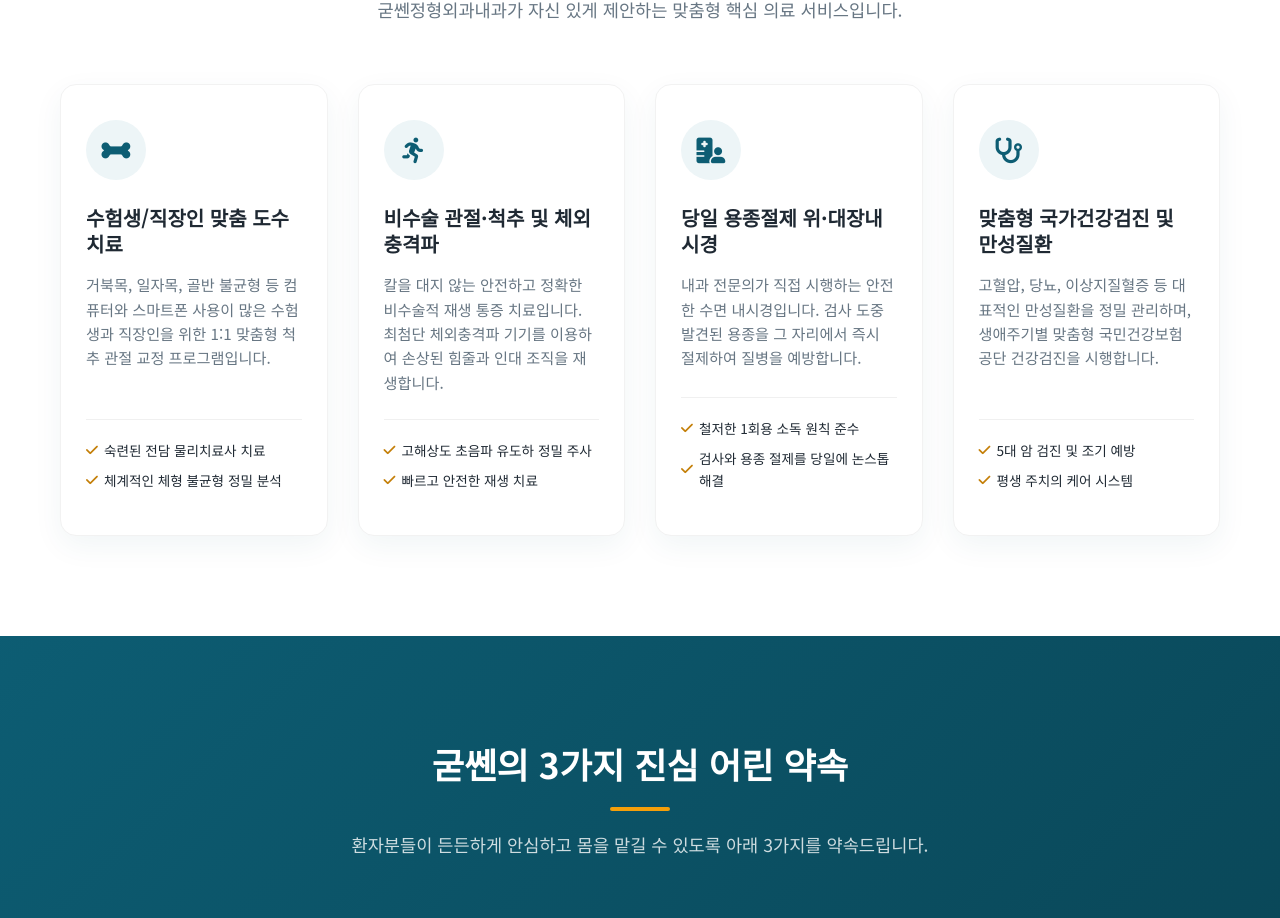
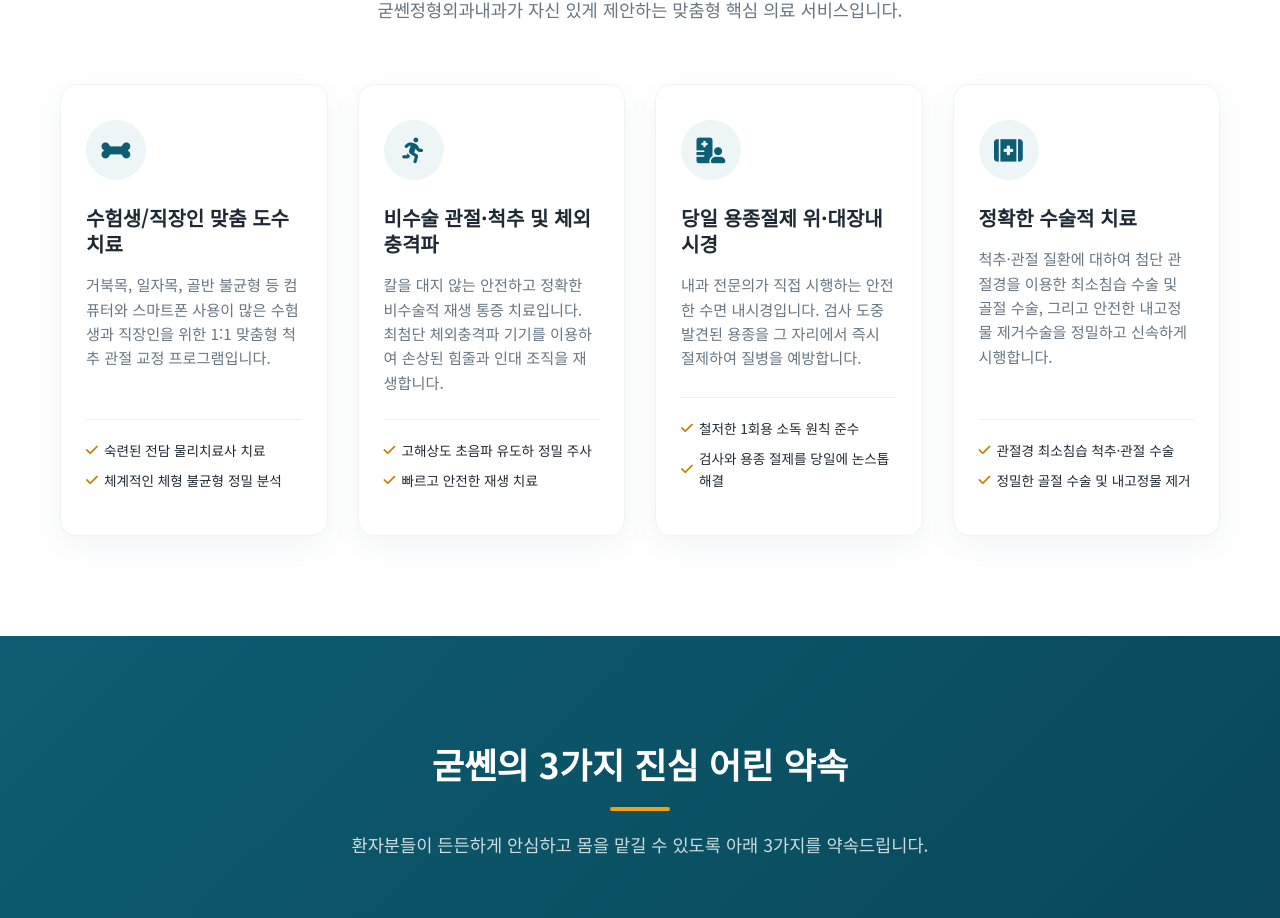
Before and after one commit to cholinus-OS/goodssen, a Next.js app: page / in a window 1280 px wide. Shown: the part 855-1773 px from the top of the page. Built offline with nearby package versions, Linux system fonts and the light colour scheme.

Commit message:
feat: 특화 진료 영역에서 건강검진 카드를 정확한 수술적 치료 카드로 교체

```diff
--- a/src/app/page.tsx
+++ b/src/app/page.tsx
@@ -115,15 +115,15 @@ export default function Home() {
             {/* 카드 4 */}
             <div className="service-card">
               <div className="card-icon-wrapper">
-                <i className="fa-solid fa-stethoscope"></i>
+                <i className="fa-solid fa-kit-medical"></i>
               </div>
-              <h3 className="card-title">맞춤형 국가건강검진 및 만성질환</h3>
+              <h3 className="card-title">정확한 수술적 치료</h3>
               <p className="card-text">
-                고혈압, 당뇨, 이상지질혈증 등 대표적인 만성질환을 정밀 관리하며, 생애주기별 맞춤형 국민건강보험공단 건강검진을 시행합니다.
+                척추·관절 질환에 대하여 첨단 관절경을 이용한 최소침습 수술 및 골절 수술, 그리고 안전한 내고정물 제거수술을 정밀하고 신속하게 시행합니다.
               </p>
               <ul className="card-features">
-                <li><i className="fa-solid fa-check"></i> 5대 암 검진 및 조기 예방</li>
-                <li><i className="fa-solid fa-check"></i> 평생 주치의 케어 시스템</li>
+                <li><i className="fa-solid fa-check"></i> 관절경 최소침습 척추·관절 수술</li>
+                <li><i className="fa-solid fa-check"></i> 정밀한 골절 수술 및 내고정물 제거</li>
               </ul>
             </div>
           </div>
```
